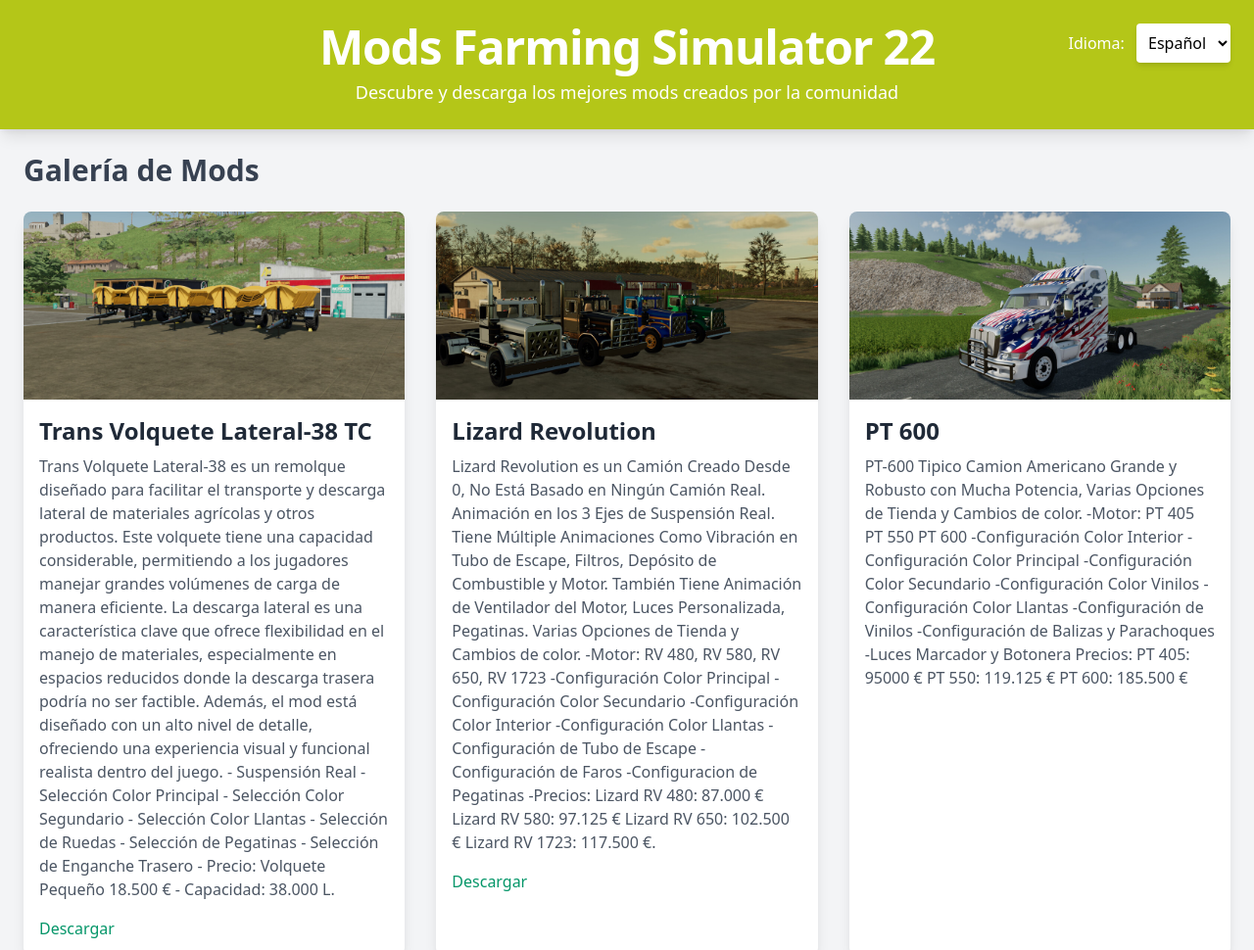
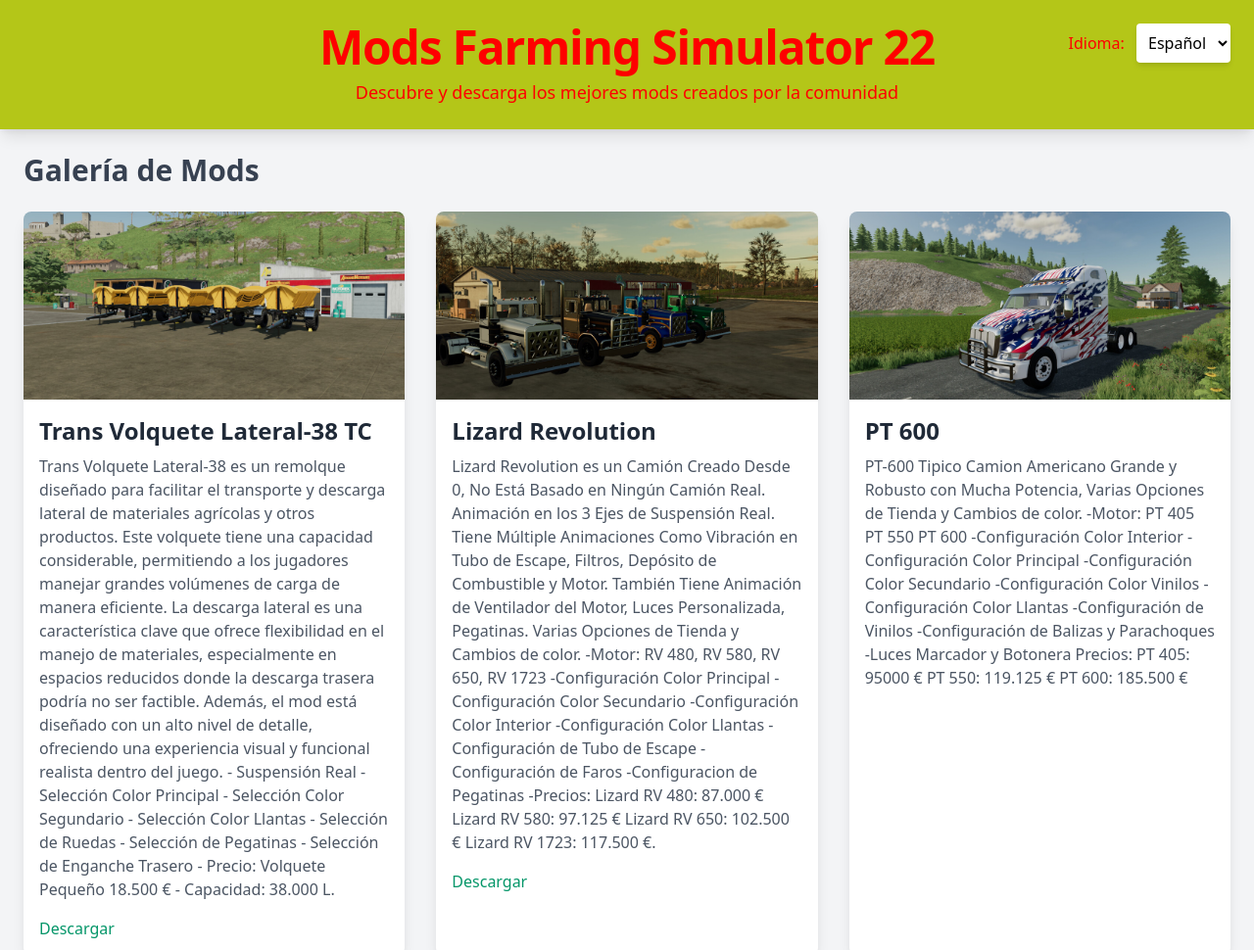
Before and after one commit to raulycristi1/VSR-Modding-Sur, a plain HTML site: page index.html in a window 1280 px wide. Shown: the top 970 px of the page at 98% size. Drawn offline with nearby package versions, Linux system fonts and the light colour scheme.

Commit message:
Update styles.css

```diff
--- a/styles.css
+++ b/styles.css
@@ -7,5 +7,5 @@
 }
 
 .text-custom {
-    color: #FFFFFF; /* Cambia esto por tu color personalizado para el texto */
+    color: #FE0000; /* Cambia esto por tu color personalizado para el texto */
 }
```
